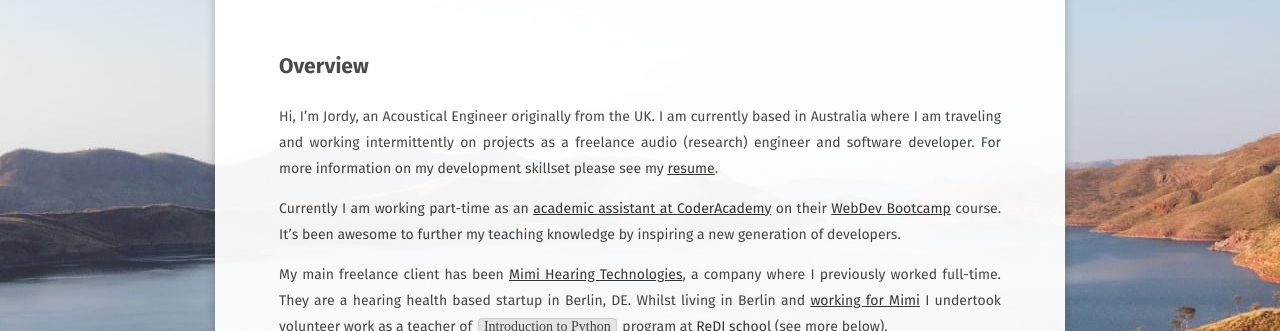
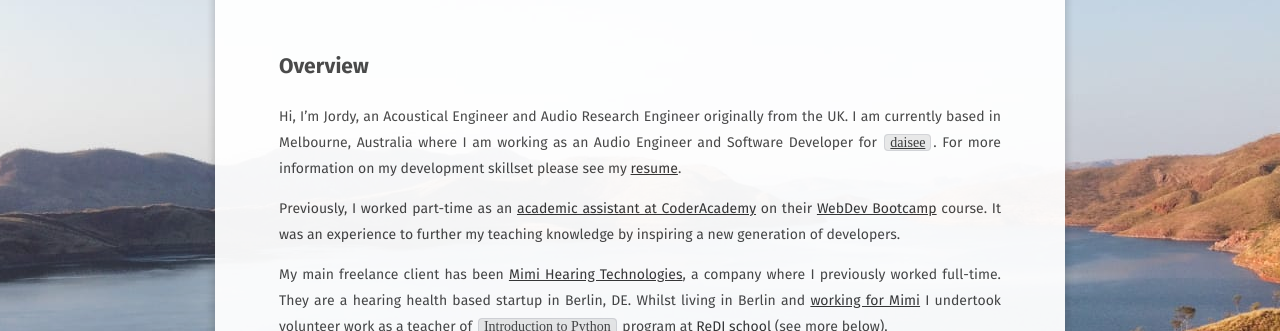
Before and after one commit to jordyjwilliams/jordyjwilliams.github.io, a Jekyll site: the page built from about/index.md, in a window 1280 px wide. Shown: the part 242-573 px from the top of the page. Built offline with Jekyll 4.4.1, drawn with Linux system fonts in a browser that asks for light colours; some web fonts are replaced.

Commit message:
feat: update `About Me` description

```diff
--- a/about/index.md
+++ b/about/index.md
@@ -6,9 +6,9 @@ comments: false
 ---
 
 ## Overview
-Hi, I'm Jordy, an Acoustical Engineer originally from the UK. I am currently based in Australia where I am traveling and working intermittently on projects as a freelance audio (research) engineer and software developer. For more information on my development skillset please see my [resume]({{site.resume}}).
+Hi, I'm Jordy, an Acoustical Engineer and Audio Research Engineer originally from the UK. I am currently based in Melbourne, Australia where I am working as an Audio Engineer and Software Developer for [`daisee`](https://www.daisee.com/). For more information on my development skillset please see my [resume]({{site.resume}}).
 
-Currently I am working part-time as an [academic assistant at CoderAcademy]({{site.url}}/coderAcademy/) on their [WebDev Bootcamp](https://www.coderacademy.edu.au/web-development-bootcamp) course. It's been awesome to further my teaching knowledge by inspiring a new generation of developers.
+Previously, I worked part-time as an [academic assistant at CoderAcademy]({{site.url}}/coderAcademy/) on their [WebDev Bootcamp](https://www.coderacademy.edu.au/web-development-bootcamp) course. It was an experience to further my teaching knowledge by inspiring a new generation of developers.
 
 My main freelance client has been [Mimi Hearing Technologies]({{site.url}}/mimi_hearing_technologies), a company where I previously worked full-time. They are a hearing health based startup in Berlin, DE. Whilst living in Berlin and [working for Mimi]({{site.url}}/mimi_hearing_technologies) I undertook volunteer work as a teacher of `Introduction to Python` program at [ReDI school](https://www.redi-school.org/berlin) (see more below).
 
```
